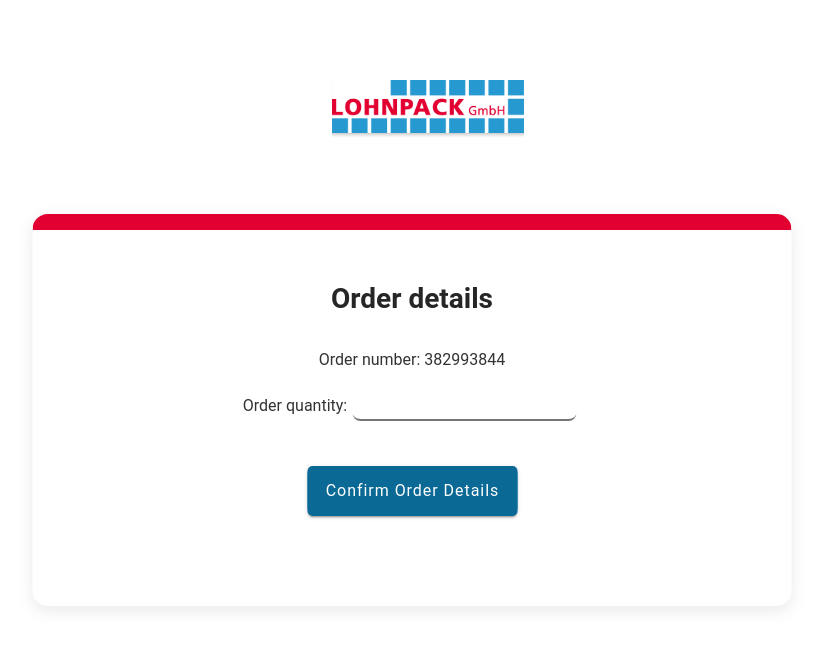
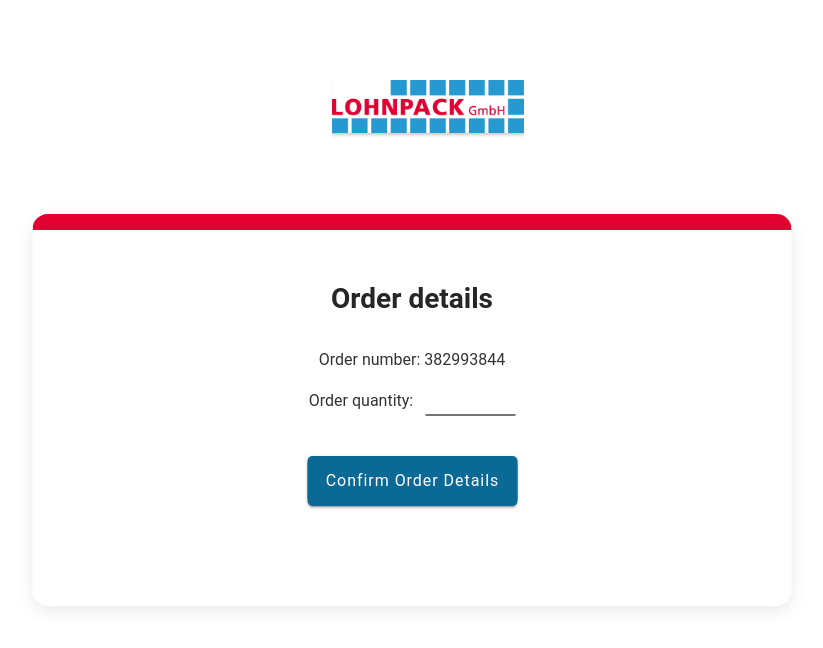
Before and after one commit to Tanmay333/bde-cockpit-ui, a React (Create React App) app: page /confirmorderdetails in a window 1280 px wide. Shown: the top 648 px of the page, without its empty margins (212-1035 px from the left). Built offline with nearby package versions, Linux system fonts and the light colour scheme; no server answers.

Commit message:
css changes

```diff
--- a/src/components/confirmOrderDetails/ConfirmOrderDetails.module.scss
+++ b/src/components/confirmOrderDetails/ConfirmOrderDetails.module.scss
@@ -1,15 +1,12 @@
 .logo {
-
   margin-left: auto;
   margin-right: auto;
   width: 192px;
   height: 53px;
   margin-top: 5rem;
-
 }
 
 .container {
-
   display: flex;
   margin-top: 10rem;
   padding-top: 10px;
@@ -39,16 +36,25 @@
   width: 210px;
   height: 50px;
   margin-top: 24px;
-  background-color: #2799D1 ;
+  background-color: #2799D1;
   border-radius: 8px;
 }
 
-.focus{
-
+.focus {
   border-top: none;
   border-left: none;
   border-right: none;
-  border-radius: 8px;
-  margin: 5px;
+  margin-left: 12px;
+  outline: 0px;
+  width: 90px;
+}
 
+input::-webkit-outer-spin-button,
+input::-webkit-inner-spin-button {
+  -webkit-appearance: none;
+  margin: 0;
 }
+
+input[type=number] {
+  -moz-appearance: textfield;
+}
--- a/src/components/confirmOrderDetails/ConfirmOrderDetails.tsx
+++ b/src/components/confirmOrderDetails/ConfirmOrderDetails.tsx
@@ -70,7 +70,7 @@
                   className={styles.focus}
                   type="number"
                   min="0"
-                  onKeyPress={handleKeyPress}
+                  onKeyDown={handleKeyPress}
                   onChange={handleInputChange}
                 />
               </p>
--- a/src/components/selectWorkers/SelectWorkers.tsx
+++ b/src/components/selectWorkers/SelectWorkers.tsx
@@ -1,7 +1,5 @@
 import {
   IonCardContent,
-  IonCardHeader,
-  IonCardTitle,
   IonContent,
   IonGrid,
   IonImg,
```
